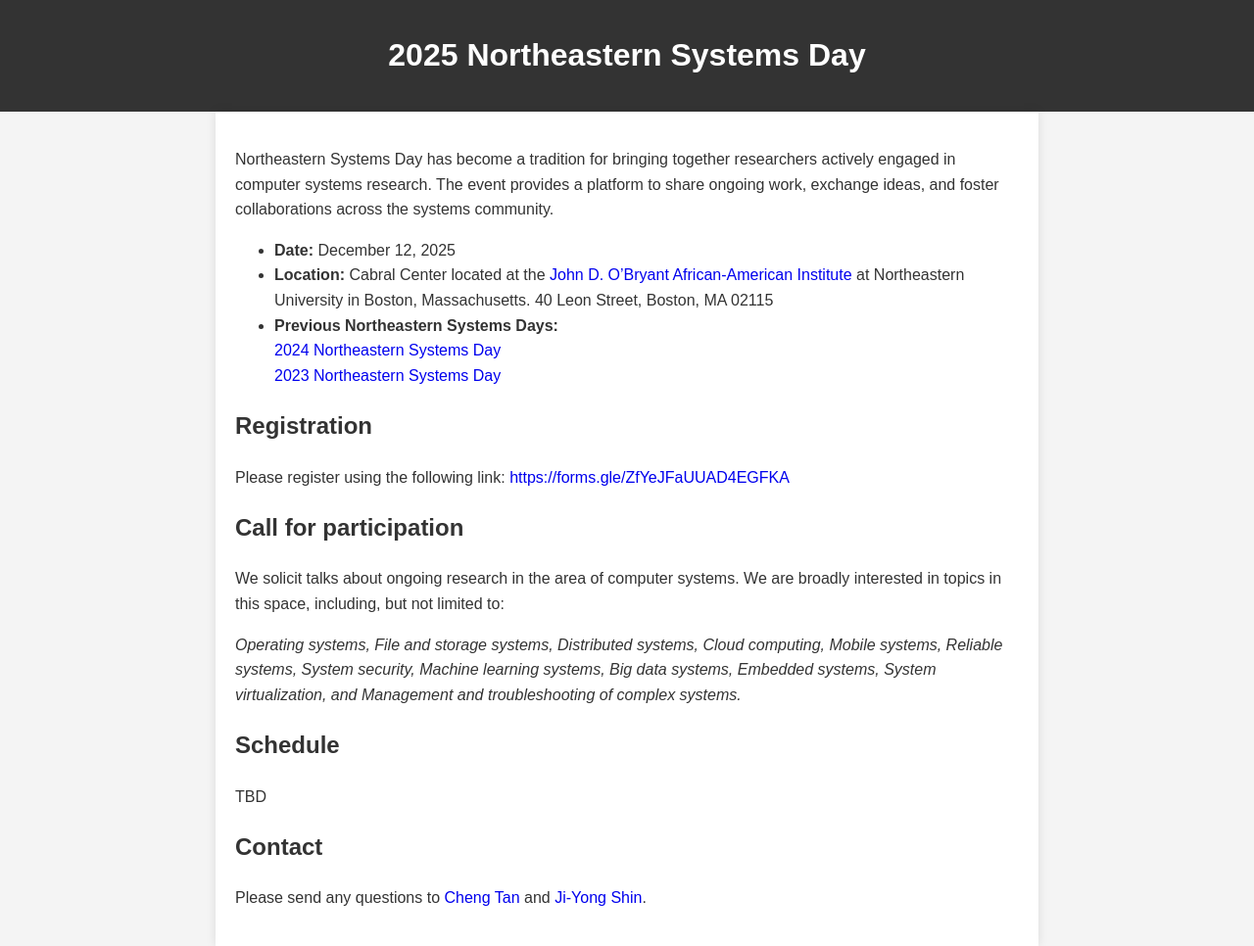
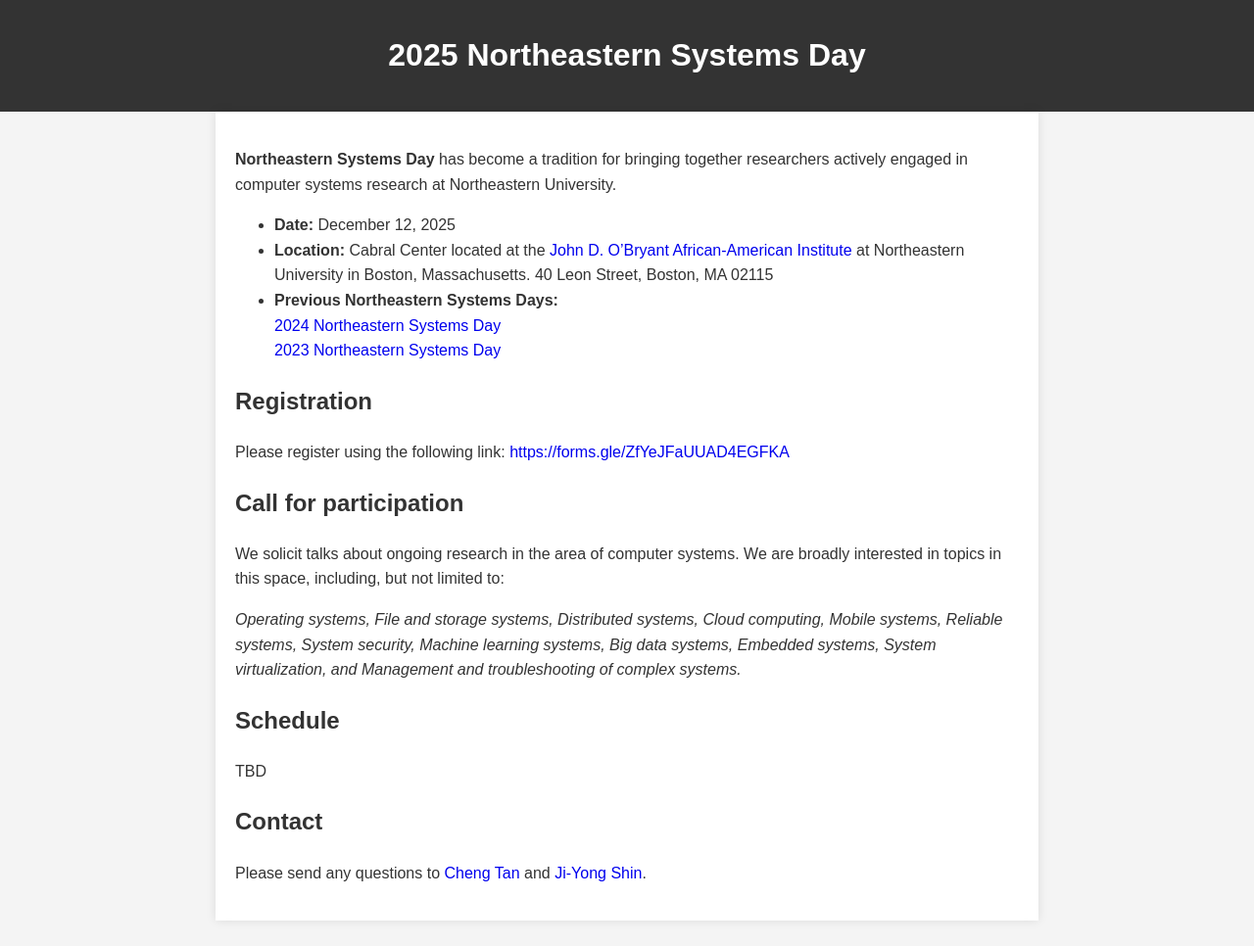
Before and after one commit to Khoury-srg/Northeastern-Systems-Day-2025, a Jekyll site: the page built from index.markdown, in a window 1280 px wide. Shown: the whole page at 98% size. Built offline with Jekyll 4.4.1, drawn with Linux system fonts in a browser that asks for light colours; after the commit the page ends 940 px from its top, so only the background shows below that.

Commit message:
update the first sentence as requested

```diff
--- a/index.markdown
+++ b/index.markdown
@@ -6,7 +6,7 @@ description:
 ---
 
 
-Northeastern Systems Day has become a tradition for bringing together researchers actively engaged in computer systems research. The event provides a platform to share ongoing work, exchange ideas, and foster collaborations across the systems community.
+**Northeastern Systems Day** has become a tradition for bringing together researchers actively engaged in computer systems research at Northeastern University.
 
 - **Date:** December 12, 2025
 - **Location:** Cabral Center located at the <a href="https://maps.app.goo.gl/QF4ZpN6rFNpjVABF8" style="text-decoration: none;">John D. O’Bryant African-American Institute</a> at Northeastern University in Boston, Massachusetts. 40 Leon Street, Boston, MA 02115
```
